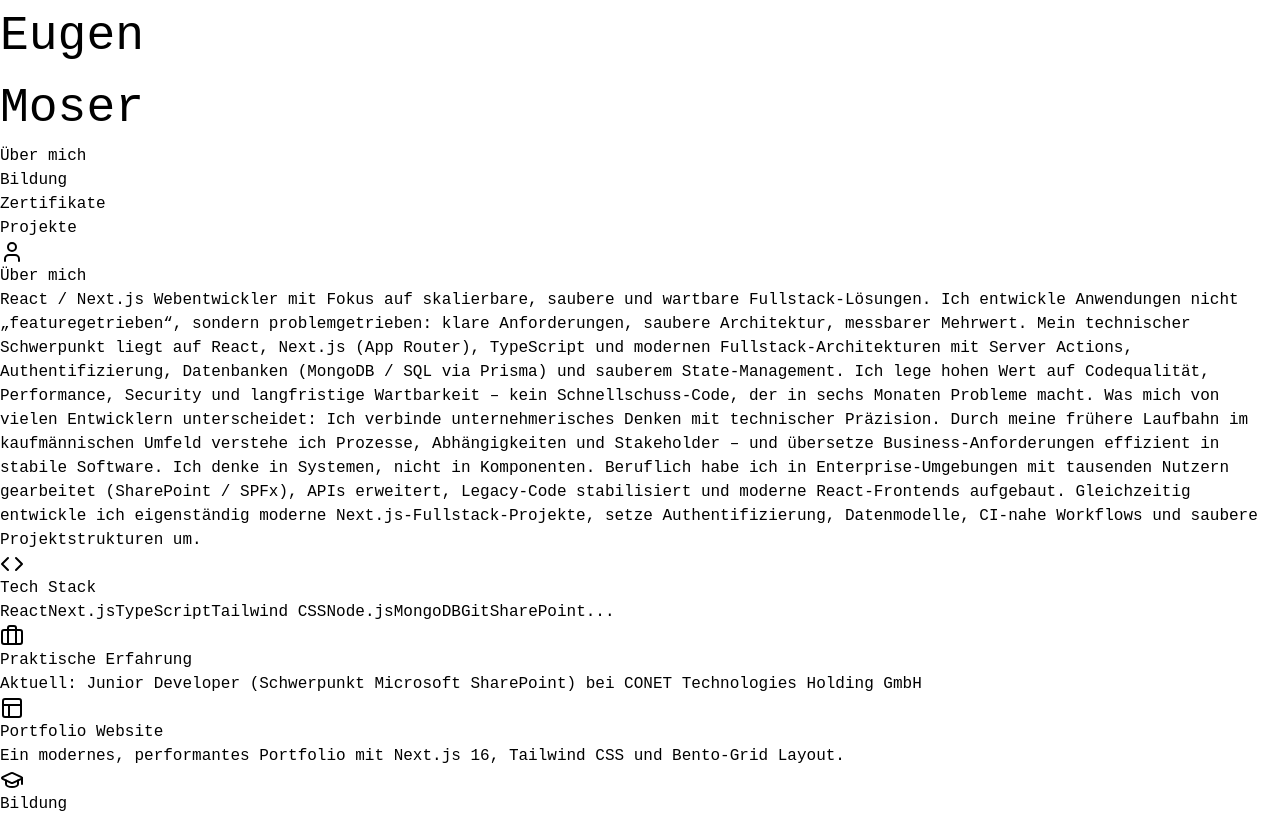
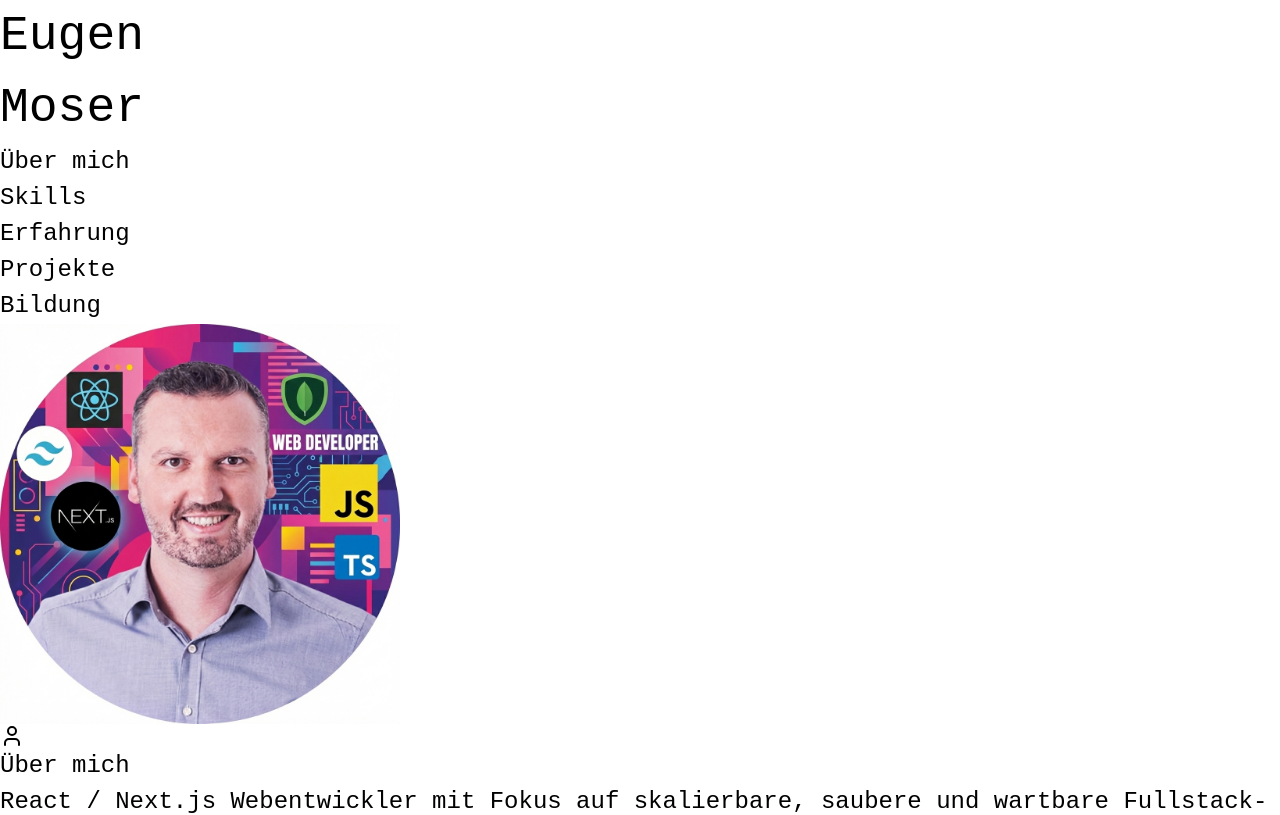
Before and after one commit to EugenMoser/Portfolio, a Next.js app: page / in a window 1280 px wide. Shown: the top 815 px of the page. Built offline with nearby package versions, Linux system fonts and the light colour scheme; a web font is replaced by a local one.

Commit message:
update styles and improve navigation functionality; add profile image

```diff
--- a/src/app/page.tsx
+++ b/src/app/page.tsx
@@ -2,7 +2,7 @@ import { PortfolioGrid } from "@/components/portfolio/PortfolioGrid";
 
 export default function Home() {
   return (
-    <main className="min-h-screen items-center justify-between bg-[var(--color-background)] p-4">
+    <main className="min-h-screen items-center justify-between bg-[var(--color-background)] p-8">
       {/* <div className="z-10 mb-8 flex w-full max-w-full items-center justify-center">
         <h1 className="fixed left-0 top-0 flex w-full justify-center border-b border-neutral-800 bg-zinc-800/30 pb-6 pt-8 text-sm backdrop-blur-2xl lg:static lg:w-auto lg:rounded-xl lg:border lg:p-4">
           Portfolio from Eugen
--- a/src/components/navigation/Navigation.tsx
+++ b/src/components/navigation/Navigation.tsx
@@ -2,9 +2,9 @@
 interface NavigationProps {}
 
 export default function Navigation({}: NavigationProps): React.JSX.Element {
-  const onClickAboutMe = () => {
-    window.location.hash = "#about-me";
-  };
+  function onClick(section: string) {
+    window.location.hash = section;
+  }
   return (
     <nav className="w-200 min-h-screen bg-neutral-900 p-4">
       <div className="fixed left-0 top-0 flex h-full w-[200px] flex-col gap-8 p-4">
@@ -12,12 +12,21 @@ export default function Navigation({}: NavigationProps): React.JSX.Element {
           Eugen <br /> Moser
         </h1>
         <ul>
-          <li className="cursor-pointer" onClick={onClickAboutMe}>
+          <li className="cursor-pointer" onClick={() => onClick("#about-me")}>
             Über mich
           </li>
-          <li>Bildung</li>
-          <li>Zertifikate</li>
-          <li>Projekte</li>
+          <li className="cursor-pointer" onClick={() => onClick("#skills")}>
+            Skills
+          </li>
+          <li className="cursor-pointer" onClick={() => onClick("#experience")}>
+            Erfahrung
+          </li>
+          <li className="cursor-pointer" onClick={() => onClick("#projects")}>
+            Projekte
+          </li>
+          <li className="cursor-pointer" onClick={() => onClick("#education")}>
+            Bildung
+          </li>
         </ul>
       </div>
     </nav>
--- a/src/components/portfolio/PortfolioGrid.tsx
+++ b/src/components/portfolio/PortfolioGrid.tsx
@@ -7,35 +7,43 @@ import {
   LayoutIcon,
   UserIcon,
 } from "lucide-react";
+import Image from "next/image";
 
 import { strings } from "../../data/portfolio";
-import {
-  BentoGrid,
-  BentoGridItem,
-} from "../ui/bento-grid";
+import { BentoGrid, BentoGridItem } from "../ui/bento-grid";
 
 export function PortfolioGrid() {
   return (
-    <BentoGrid className="flex flex-col">
-      {/* About Me Tile */}
-      <div id="about-me" className="h-[100vh]">
-        <BentoGridItem
-          title={strings.sectionTitle.aboutMe}
-          description={strings.aboutMeText}
-          header={<SkeletonProfile />}
-          className="h-[100vh]"
-          icon={<UserIcon className="h-4 w-4 text-neutral-500" />}
+    <BentoGrid className="flex flex-col gap-10">
+      <div className="flex w-[300px] flex-col items-center justify-center self-center">
+        <Image
+          src="/Portfolio-Image.png"
+          alt="Profile Picture"
+          width={400}
+          height={400}
+          className="rounded-[50%]"
         />
       </div>
+      {/* About Me Tile */}
+      {/* <div id="about-me" className="h-content"> */}
+      <BentoGridItem
+        id="about-me"
+        title={strings.sectionTitle.aboutMe}
+        description={strings.aboutMeText}
+        className="h-content flex flex-wrap"
+        icon={<UserIcon className="h-4 w-4 text-neutral-500" />}
+      />
+      {/* </div> */}
       {/* Skills Tile */}
       <BentoGridItem
+        id="skills"
         title="Tech Stack"
         description={
           <div className="mt-2 flex flex-wrap gap-2">
-            {strings.skills?.slice(0, 8).map((skill, i) => (
+            {strings.skills?.slice(0, 9).map((skill, i) => (
               <span
                 key={i}
-                className="rounded bg-neutral-800 px-2 py-1 text-xs text-neutral-300"
+                className="rounded bg-neutral-800 px-2 py-1 text-neutral-300"
               >
                 {skill}
               </span>
@@ -43,16 +51,15 @@ export function PortfolioGrid() {
             {strings.skills && strings.skills.length > 8 && <span>...</span>}
           </div>
         }
-        header={<SkeletonStack />}
         className="min-h-content w-full"
         icon={<CodeIcon className="h-4 w-4 text-neutral-500" />}
       />
 
       {/* Experience Tile */}
       <BentoGridItem
+        id="experience"
         title={strings.resume.experienceTitle}
         description={`Aktuell: ${strings.resume.experience[0].position} bei ${strings.resume.experience[0].company}`}
-        header={<SkeletonTimeline />}
         className="min-h-content w-full"
         icon={<BriefcaseIcon className="h-4 w-4 text-neutral-500" />}
       />
@@ -60,9 +67,9 @@ export function PortfolioGrid() {
       {/* Project Tile */}
       {strings.projects && strings.projects.length > 0 && (
         <BentoGridItem
+          id="projects"
           title={strings.projects[0].title}
           description={strings.projects[0].description}
-          header={<SkeletonProject />}
           className="min-h-content w-full"
           icon={<LayoutIcon className="h-4 w-4 text-neutral-500" />}
         />
@@ -70,33 +77,12 @@ export function PortfolioGrid() {
 
       {/* Education Tile */}
       <BentoGridItem
+        id="education"
         title={strings.sectionTitle.education}
         description={strings.education[0].name}
-        header={<SkeletonEducation />}
         className="min-h-content w-full"
         icon={<GraduationCapIcon className="h-4 w-4 text-neutral-500" />}
       />
     </BentoGrid>
   );
 }
-
-// Placeholder visuals for the tiles
-const SkeletonProfile = () => (
-  <div className="flex h-full min-h-[6rem] w-full flex-1 rounded-xl bg-gradient-to-br from-neutral-900 to-neutral-800" />
-);
-
-const SkeletonStack = () => (
-  <div className="flex h-full min-h-[6rem] w-full flex-1 rounded-xl bg-gradient-to-br from-neutral-900 to-neutral-800" />
-);
-
-const SkeletonTimeline = () => (
-  <div className="flex h-full min-h-[6rem] w-full flex-1 rounded-xl bg-gradient-to-br from-neutral-900 to-neutral-800" />
-);
-
-const SkeletonProject = () => (
-  <div className="flex h-full min-h-[6rem] w-full flex-1 rounded-xl bg-gradient-to-br from-violet-500 to-purple-500" />
-);
-
-const SkeletonEducation = () => (
-  <div className="flex h-full min-h-[6rem] w-full flex-1 rounded-xl bg-gradient-to-br from-neutral-900 to-neutral-800" />
-);
--- a/src/components/ui/bento-grid.tsx
+++ b/src/components/ui/bento-grid.tsx
@@ -1,16 +1,28 @@
 "use client";
+import { useEffect, useRef, useState } from "react";
 
 import { motion } from "framer-motion";
 
 import { cn } from "@/lib/utils";
 
-export const BentoGrid = ({
+interface BentoGridProps {
+  className?: string;
+  children?: React.ReactNode;
+}
+
+interface BentoGridItemProps {
+  id: string;
+  className?: string;
+  title?: string | React.ReactNode;
+  description?: string | React.ReactNode;
+  header?: React.ReactNode;
+  icon?: React.ReactNode;
+}
+
+export function BentoGrid({
   className,
   children,
-}: {
-  className?: string;
-  children?: React.ReactNode;
-}) => {
+}: BentoGridProps): React.JSX.Element {
   return (
     <div
       className={cn(
@@ -21,39 +33,62 @@ export const BentoGrid = ({
       {children}
     </div>
   );
-};
+}
 
-export const BentoGridItem = ({
+export function BentoGridItem({
+  id,
   className,
   title,
   description,
   header,
   icon,
-}: {
-  className?: string;
-  title?: string | React.ReactNode;
-  description?: string | React.ReactNode;
-  header?: React.ReactNode;
-  icon?: React.ReactNode;
-}) => {
+}: BentoGridItemProps): React.JSX.Element {
+  const [isVisible, setIsVisible] = useState(false);
+  const ref = useRef<HTMLDivElement>(null);
+
+  useEffect(() => {
+    const observer = new IntersectionObserver(
+      ([entry]) => {
+        if (entry.isIntersecting) {
+          setIsVisible(true);
+        }
+      },
+      { threshold: 0.1 }, // 10% des Elements müssen sichtbar sein
+    );
+
+    if (ref.current) {
+      observer.observe(ref.current);
+    }
+
+    return () => {
+      if (ref.current) {
+        observer.unobserve(ref.current);
+      }
+    };
+  }, []);
+
   return (
     <motion.div
-      whileHover={{ scale: 1.01 }}
+      id={id}
+      ref={ref}
+      initial={{ opacity: 0, y: 20 }}
+      animate={isVisible ? { opacity: 1, y: 0 } : {}}
+      transition={{ duration: 0.5 }}
       className={cn(
-        "group/bento flex w-full flex-col justify-between space-y-4 rounded-xl border border-white/[0.2] bg-black p-4 shadow-none transition duration-200 hover:shadow-xl",
+        "group/bento flex w-full flex-col justify-between space-y-4 rounded-xl border border-white/[0.2] bg-black p-4 shadow-none transition duration-300 hover:shadow-xl",
         className,
       )}
     >
-      {/* {header} */}
-      <div className="transition duration-200 group-hover/bento:translate-x-2">
+      {header}
+      <div className="transition duration-300 group-hover/bento:translate-x-2">
         {icon}
         <div className="mb-2 mt-2 font-sans font-bold text-neutral-600 dark:text-neutral-200">
           {title}
         </div>
-        <div className="text-pretty font-sans text-xs font-normal text-neutral-600 dark:text-neutral-300">
+        <div className="text-pretty font-sans font-normal text-neutral-600 dark:text-neutral-300">
           {description}
         </div>
       </div>
     </motion.div>
   );
-};
+}
--- a/src/styles/globals.css
+++ b/src/styles/globals.css
@@ -28,6 +28,7 @@ body {
   background: var(--background);
   /* Setzen der Schriftart auf "Mono DM" mit Fallbacks */
   font-family: "Mono DM", monospace, "Courier New";
+  font-size: 1.5rem;
 }
 
 h1 {
```
Also changed, not shown: public/Portfolio-Image.png (added), 1 other file (tests, documents, lock files or other folders).
